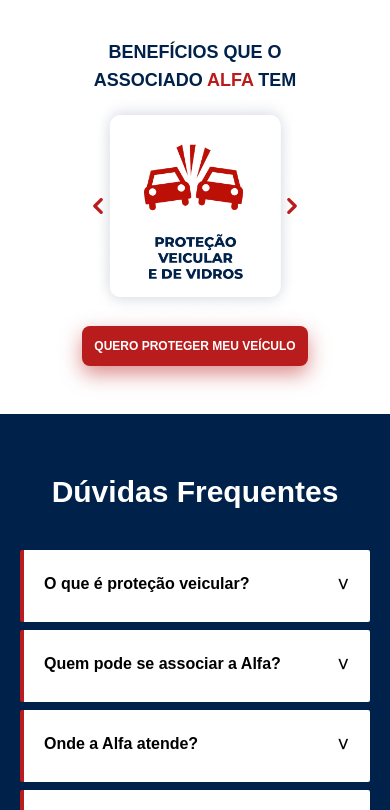
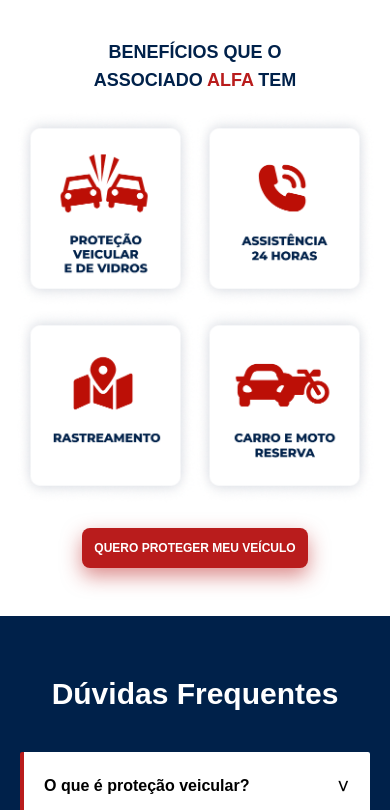
Before and after one commit to dscxlly/Alfa_Landing, a React (Vite) app: page / in a window 390 px wide. Shown: the part 894-1704 px from the top of the page. Built offline with nearby package versions, Linux system fonts and the light colour scheme.

Commit message:
slider removido

```diff
--- a/package.json
+++ b/package.json
@@ -11,6 +11,7 @@
   },
   "dependencies": {
     "@heroicons/react": "^2.1.1",
+    "@material-tailwind/react": "^2.1.8",
     "latest": "^0.2.0",
     "react": "^18.2.0",
     "react-accessible-accordion": "^5.0.0",
@@ -19,6 +20,8 @@
     "react-input-mask": "^2.0.4",
     "react-router-dom": "^6.21.1",
     "react-select": "^5.8.0",
+    "react-slick": "^0.29.0",
+    "slick-carousel": "^1.8.1",
     "tailwind-scrollbar-hide": "^1.1.7"
   },
   "devDependencies": {
--- a/src/App.tsx
+++ b/src/App.tsx
@@ -1,7 +1,7 @@
 import React, { useState } from 'react';
 import InputMask from 'react-input-mask';
 import { useNavigate } from 'react-router-dom';
-
+import { Carousel } from '@material-tailwind/react';
 import logo_color from './assets/logo_color.png';
 import mobi from './assets/mobi.png';
 import Accordion from './components/Accordion';
@@ -174,54 +174,7 @@
           <div className=''>
             <h1 className='uppercase text-blue font-extrabold text-center text-lg md:text-5xl md:my-10'>benefícios que o <br />associado <span className='text-red-700'>alfa</span> tem</h1>
           </div>
-
-          <div id="default-carousel" className="relative w-full h-full md:hidden" data-carousel="slide">
-              {/* <!-- Carousel wrapper --> */}
-              <div className="relative h-56   rounded-lg md:h-96">
-                  {/* <!-- Item 1 --> */}
-                  <div className="duration-700 ease-in-out" data-carousel-item>
-                      <img src={Component_3} className="absolute block h-full -translate-x-1/2 -translate-y-1/2 top-1/2 left-1/2" alt="..." />
-                  </div>
-                  {/* <!-- Item 2 --> */}
-                  <div className="hidden duration-700 ease-in-out" data-carousel-item>
-                      <img src={Component_4} className="absolute block h-full -translate-x-1/2 -translate-y-1/2 top-1/2 left-1/2" alt="..." />
-                  </div>
-                  {/* <!-- Item 3 --> */}
-                  <div className="hidden duration-700 ease-in-out" data-carousel-item>
-                      <img src={Component_5} className="absolute block h-full -translate-x-1/2 -translate-y-1/2 top-1/2 left-1/2" alt="..." />
-                  </div>
-                  {/* <!-- Item 4 --> */}
-                  <div className="hidden duration-700 ease-in-out" data-carousel-item>
-                      <img src={Component_6} className="absolute block h-full -translate-x-1/2 -translate-y-1/2 top-1/2 left-1/2" alt="..." />
-                  </div>
-              </div>
-              {/* <!-- Slider indicators --> */}
-              <div className="absolute z-30 flex -translate-x-1/2 bottom-5 left-1/2 space-x-3 rtl:space-x-reverse">
-                  <button type="button" className="w-3 h-3 rounded-full" aria-current="true" aria-label="Slide 1" data-carousel-slide-to="0"></button>
-                  <button type="button" className="w-3 h-3 rounded-full" aria-current="false" aria-label="Slide 2" data-carousel-slide-to="1"></button>
-                  <button type="button" className="w-3 h-3 rounded-full" aria-current="false" aria-label="Slide 3" data-carousel-slide-to="2"></button>
-                  <button type="button" className="w-3 h-3 rounded-full" aria-current="false" aria-label="Slide 4" data-carousel-slide-to="3"></button>
-              </div>
-              {/* <!-- Slider controls --> */}
-              <button type="button" className="absolute top-0 start-0 z-30 flex items-center justify-center h-full px-4 cursor-pointer group focus:outline-none" data-carousel-prev>
-                  <span className="inline-flex items-center justify-center w-10 h-10 rounded-full bg-transparent group-focus:outline-none">
-                      <svg className="w-4 h-4 text-red-700 rtl:rotate-180" aria-hidden="true" xmlns="http://www.w3.org/2000/svg" fill="none" viewBox="0 0 6 10">
-                          <path stroke="currentColor" stroke-linecap="round" stroke-linejoin="round" stroke-width="2" d="M5 1 1 5l4 4"/>
-                      </svg>
-                      <span className="sr-only">Previous</span>
-                  </span>
-              </button>
-              <button type="button" className="absolute top-0 end-0 z-30 flex items-center justify-center h-full px-4 cursor-pointer group focus:outline-none" data-carousel-next>
-                  <span className="inline-flex items-center justify-center w-10 h-10 rounded-full bg-transparent group-focus:outline-none">
-                      <svg className="w-4 h-4 text-red-700 rtl:rotate-180" aria-hidden="true" xmlns="http://www.w3.org/2000/svg" fill="none" viewBox="0 0 6 10">
-                          <path stroke="currentColor" stroke-linecap="round" stroke-linejoin="round" stroke-width="2" d="m1 9 4-4-4-4"/>
-                      </svg>
-                      <span className="sr-only">Next</span>
-                  </span>
-              </button>
-          </div>
-
-          <div className='hidden md:grid md:grid-cols-2 md:p-4 md:items-center md:justify-center lg:flex'>
+          <div className='sm:grid sm:grid-cols-2 sm:p-4 sm:items-center sm:justify-center lg:flex'>
             <div className=''>
               <img src={Component_3} alt='acidente' className='hover:scale-[1.1] md:scale-90' />
             </div>
@@ -267,7 +220,7 @@
         </div>
       </section>
       <footer className='flex items-center justify-center w-full h-10 bg-[#353535] md:h-14'>
-        <h2 className='text-white md:text-2xl'>{(new Date().getFullYear())} - Todos os direitos reservados©</h2>
+        <h2 className='text-white md:text-2xl text-sm'>{(new Date().getFullYear())} - Todos os direitos reservados©</h2>
       </footer>
     </div>
   )
```
Also changed, not shown: 1 other file (tests, documents, lock files or other folders).
